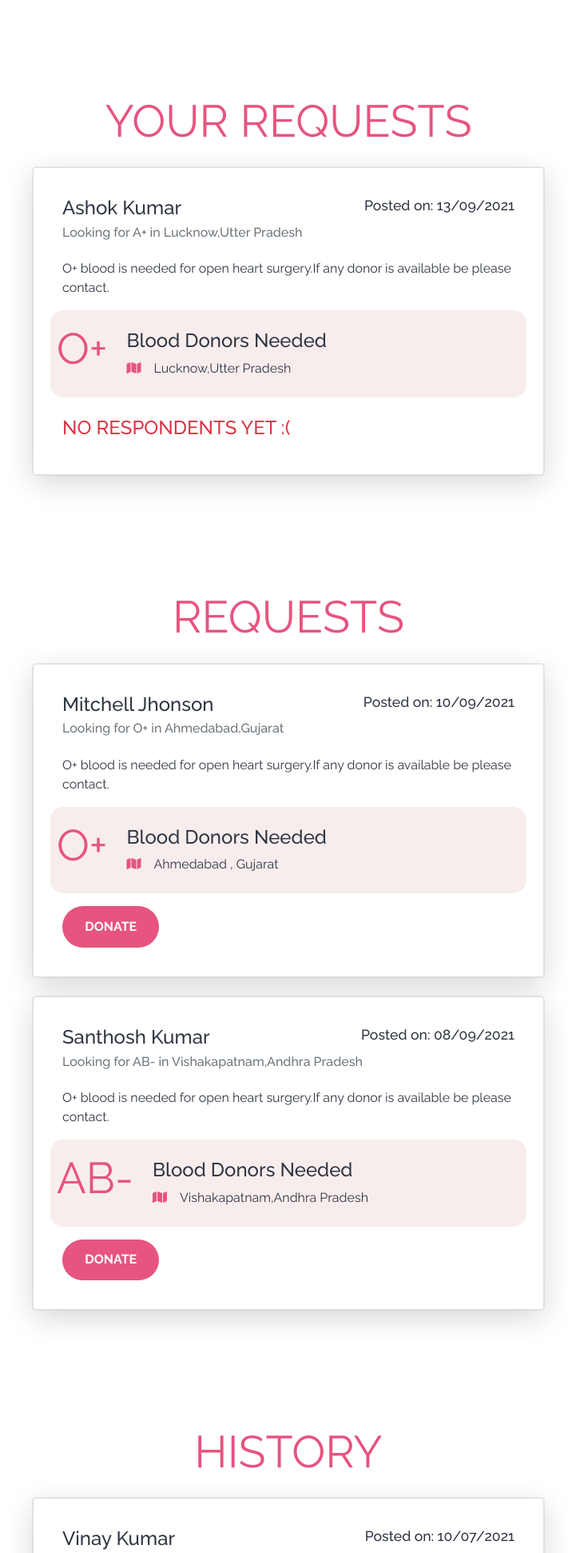
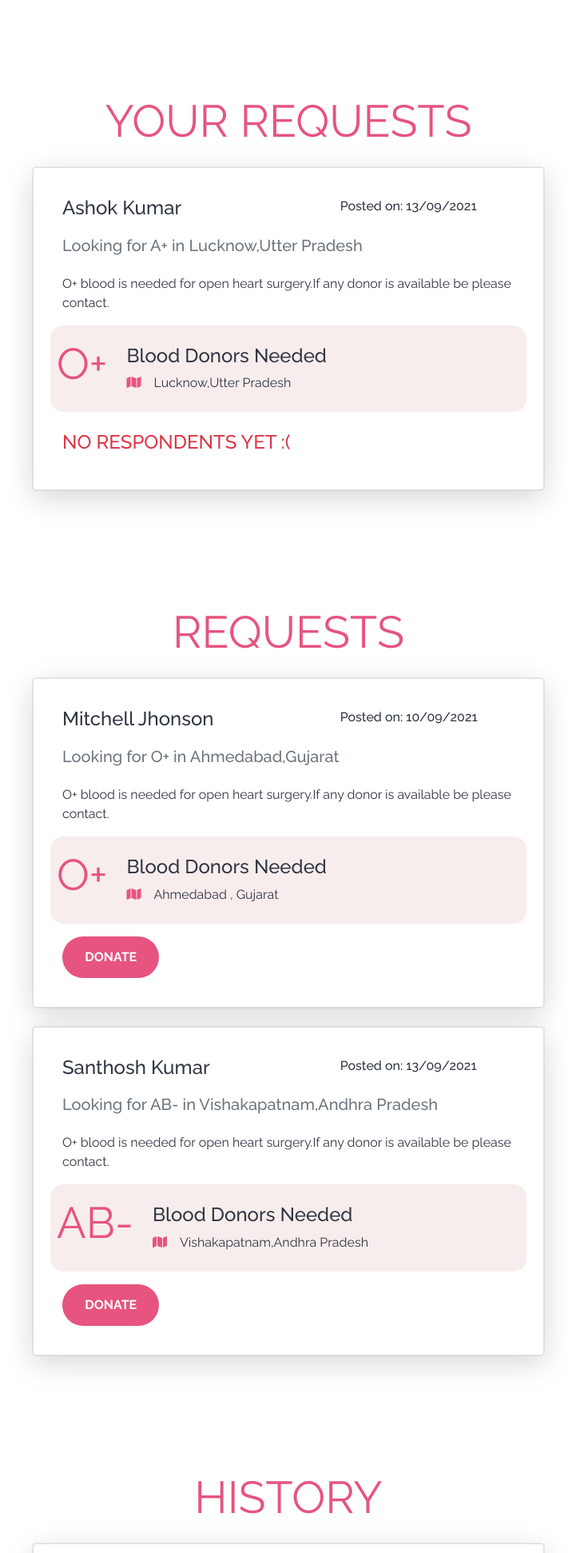
Before and after one commit to Life-line-iiitk/life-line, a PHP site: page /dashboard.html in a window 1280 px wide. Shown: the part 683-2625 px from the top of the page at 80% size, without its empty margins (279-1000 px from the left). Run offline with PHP 8.4, Linux system fonts and the light colour scheme.

Commit message:
Working On User Dashboard

```diff
--- a/assets/styles/dashboard_styles.css
+++ b/assets/styles/dashboard_styles.css
@@ -89,6 +89,6 @@ h1
 
 .date
 {
-    font-size:1.1rem;
-    float:right;
+    font-size:1rem;
+    font-weight:500;
 }
--- a/assets/styles/style.css
+++ b/assets/styles/style.css
@@ -4,7 +4,7 @@
   --black: #2f3542;
   --light:#f7f7f7;
   --light-red:rgb(248, 237, 237);
-  --light-green:rgb(225, 241, 217);
+  --light-green:rgb(238, 252, 231);
 }
 
 *
--- a/dashboard.html
+++ b/dashboard.html
@@ -98,9 +98,16 @@
         <div class="row mt-4">
             <div class="card p-3" style="width:40rem">
                 <div class="card-body">
-                    <h4 class="card-title">Ashok Kumar <span class="date">Posted on:
-                            13/09/2021</span></h4>
-                    <h6 class="card-subtitle mb-2 text-muted">Looking for A+ in Lucknow,Utter Pradesh</h6>
+                    <div class="row">
+                        <div class="col-md-7">
+                            <h4 class="card-title">Ashok Kumar</h4>
+                        </div>
+                        <div class="col-md-5">
+                            <span class="date">Posted on:
+                                13/09/2021</span>
+                        </div>
+                    </div>
+                    <h5 class="card-subtitle mt-2 text-muted">Looking for A+ in Lucknow,Utter Pradesh</h5>
                     <p class="card-text mt-4">O+ blood is needed for open heart surgery.If any donor is available be
                         please
                         contact.
@@ -132,11 +139,17 @@
         <div class="row mt-4">
             <div class="card p-3" style="width:40rem">
                 <div class="card-body">
-                    <h4 class="card-title">Mitchell Jhonson <span class="date">Posted on:
-                            10/09/2021</span>
-                    </h4>
+                    <div class="row">
+                        <div class="col-md-7">
+                            <h4 class="card-title">Mitchell Jhonson</h4>
+                        </div>
+                        <div class="col-md-5">
+                            <span class="date">Posted on:
+                                10/09/2021</span>
+                        </div>
+                    </div>
 
-                    <h6 class="card-subtitle mb-2 text-muted">Looking for O+ in Ahmedabad,Gujarat</h6>
+                    <h5 class="card-subtitle mt-2 text-muted">Looking for O+ in Ahmedabad,Gujarat</h5>
                     <p class="card-text mt-4">O+ blood is needed for open heart surgery.If any donor is available be
                         please
                         contact.
@@ -163,9 +176,17 @@
         <div class="row mt-4">
             <div class="card p-3" style="width:40rem">
                 <div class="card-body">
-                    <h4 class="card-title">Santhosh Kumar <span class="date">Posted on:
-                            08/09/2021</span></h4>
-                    <h6 class="card-subtitle mb-2 text-muted">Looking for AB- in Vishakapatnam,Andhra Pradesh</h6>
+                    <div class="row">
+                        <div class="col-md-7">
+                            <h4 class="card-title">Santhosh Kumar</h4>
+                        </div>
+                        <div class="col-md-5">
+                            <span class="date">Posted on:
+                                13/09/2021</span>
+                        </div>
+                    </div>
+
+                    <h5 class="card-subtitle mt-2 text-muted">Looking for AB- in Vishakapatnam,Andhra Pradesh</h5>
                     <p class="card-text mt-4">O+ blood is needed for open heart surgery.If any donor is available be
                         please
                         contact.</p>
@@ -195,11 +216,18 @@
         <div class="row mt-4">
             <div class="card p-3" style="width:40rem">
                 <div class="card-body">
-                    <h4 class="card-title">Vinay Kumar <span class="date">Posted on:
-                            10/07/2021</span>
-                    </h4>
+                    <div class="row">
+                        <div class="col-md-7">
+                            <h4 class="card-title">Vinay Kumar</h4>
+                        </div>
+                        <div class="col-md-5">
+                            <span class="date">Posted on:
+                                05/07/2021</span>
+                        </div>
+                    </div>
 
-                    <h6 class="card-subtitle mb-2 text-muted">Looking for O+ in Lucknow,Utter Pradesh</h6>
+
+                    <h5 class="card-subtitle mt-2 text-muted">Looking for O+ in Lucknow,Utter Pradesh</h5>
                     <p class="card-text mt-4">O+ blood is needed for open heart surgery.If any donor is available be
                         please
                         contact.
```
